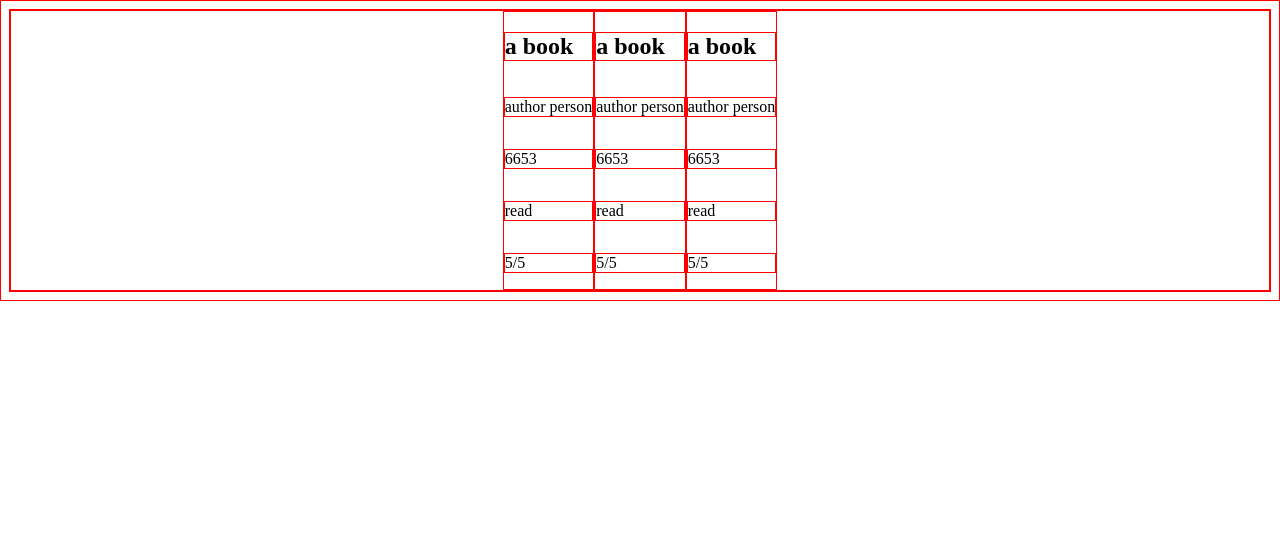
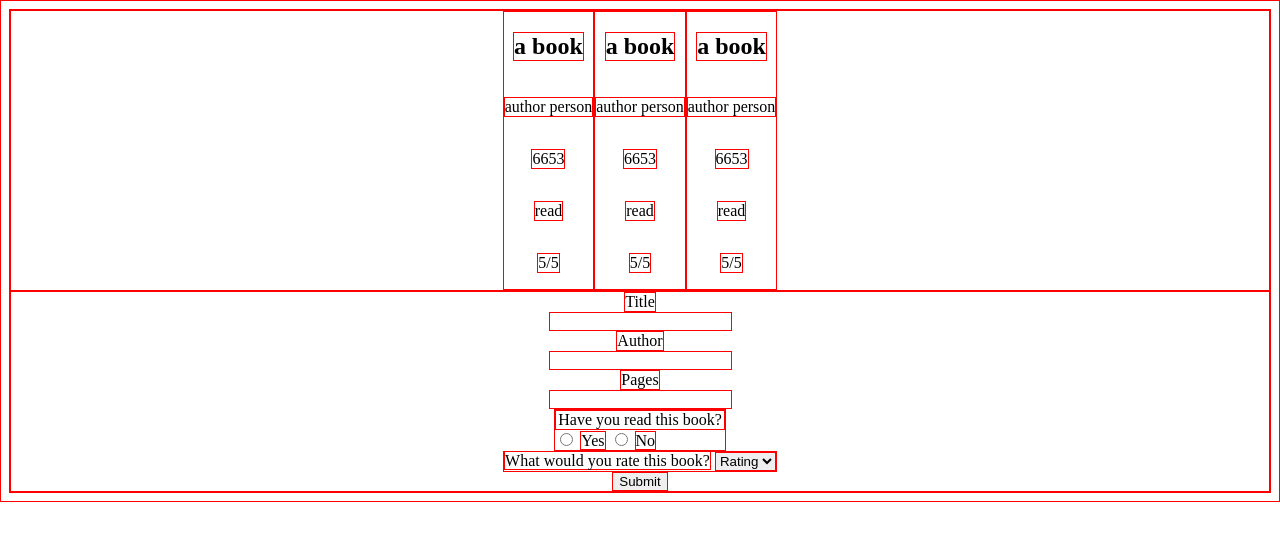
Before and after one commit to thebrianwong/odin-library, a plain HTML site: page index.html in a window 1280 px wide. Drawn offline with Linux system fonts and the light colour scheme.

Commit message:
Add and style a placeholder form

```diff
--- a/index.html
+++ b/index.html
@@ -32,5 +32,32 @@
             <p class="rating">5/5</p>
         </div>
     </div>
+    <form action="">
+        <label for="title">Title</label>
+        <input type="text" id="title" name="title">
+        <label for="author">Author</label>
+        <input type="text" id="author" name="author">
+        <label for="pages">Pages</label>
+        <input type="tel" id="pages" name="pages">
+        <div>
+            <legend>Have you read this book?</legend>
+            <input type="radio" id="yes" name="read-status" value="yes">
+            <label for="read-status">Yes</label>
+            <input type="radio" id="no" name="read-status" value="no">
+            <label for="read-status">No</label>
+        </div>
+        <div>
+            <label for="rating">What would you rate this book?</label>
+            <select name="rating" id="rating">
+                <option value="">Rating</option>
+                <option value="1">1</option>
+                <option value="2">2</option>
+                <option value="3">3</option>
+                <option value="4">4</option>
+                <option value="5">5</option>
+            </select>
+        </div>
+        <input type="button" value="Submit">
+    </form>
 </body>
 </html>
--- a/styles.css
+++ b/styles.css
@@ -2,12 +2,20 @@
     border: solid 1px red;
 }
 
+form,
 .container,
 .book {
     display: flex;
     justify-content: center;
 }
 
+form,
 .book {
     flex-direction: column;
+    align-items: center;
 }
+
+input[value="Submit"]:active {
+    background-color: aqua;
+    cursor: pointer;
+}
```
